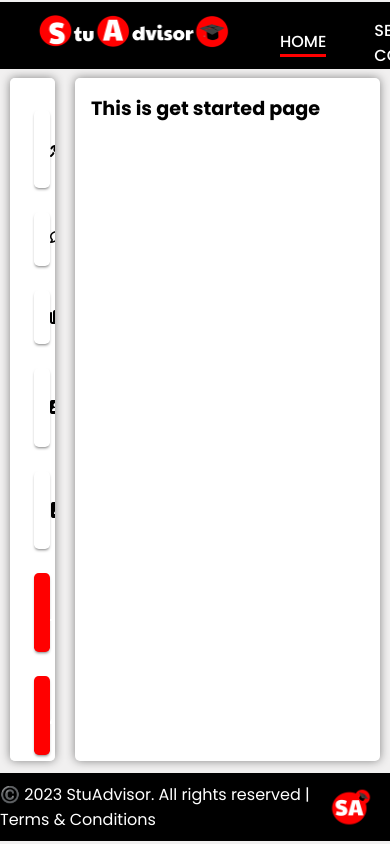
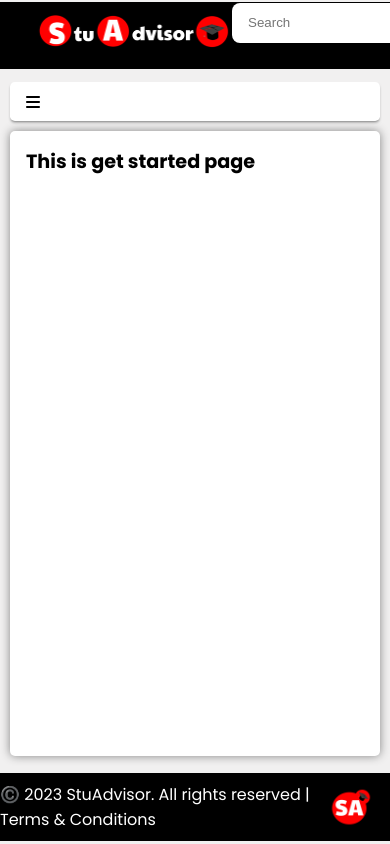
Before and after one commit to girrajkushwahin/stuadvisor, a React (Create React App) app in the folder client/: page / in a window 390 px wide. Built offline with nearby package versions, Linux system fonts and the light colour scheme.

Commit message:
media queries added for main content

```diff
--- a/client/src/components/GetStarted.jsx
+++ b/client/src/components/GetStarted.jsx
@@ -3,7 +3,7 @@ import React from 'react';
 const GetStarted = () => {
   return (
     <>
-        <h1>This is get started page</h1>
+      <h1>This is get started page</h1>
     </>
   )
 }
--- a/client/src/components/NavBar.jsx
+++ b/client/src/components/NavBar.jsx
@@ -14,9 +14,12 @@ const NavBar = () => {
                         {navitems.map((elem, ind) => <NavLink to={elem.path} className='li-item' key={ind}>{elem.key}</NavLink>)}
                     </ul>
                 </div>
-                <div className="search-box">
-                    <input type="text" placeholder='Search ' />
-                    <button className='search-btn'><i className="fa-solid fa-magnifying-glass"></i></button>
+                <div className="left-nav">
+                    <div className="search-box">
+                        <input type="text" placeholder='Search ' />
+                        <button className='search-btn'><i className="fa-solid fa-magnifying-glass"></i></button>
+                    </div>
+                    <div className="humberger-icon-nav"><i class="fa-solid fa-bars"></i></div>
                 </div>
             </div>
         </>
--- a/client/src/components/Template.jsx
+++ b/client/src/components/Template.jsx
@@ -17,6 +17,7 @@ const Template = () => {
         <NavBar />
         <div className="main-content">
           <SideBar setData={sidebarData} />
+          <div className="hamburger-icon"><i class="fa-solid fa-bars"></i></div>
           <Outlet context={{ key: getData }} />
         </div>
         <Footer />
--- a/client/src/index.js
+++ b/client/src/index.js
@@ -3,6 +3,7 @@ import ReactDOM from 'react-dom/client';
 import { BrowserRouter as Router } from 'react-router-dom';
 import './layout.css';
 import './pages.css';
+import './mediaqueries.css';
 
 import App from './App';
 
--- a/client/src/layout.css
+++ b/client/src/layout.css
@@ -176,6 +176,12 @@ p{
 .nav-bar .search-box .search-btn:hover i {
   color: var(--dark-red-1);
 }
+.humberger-icon-nav{
+  display: none;
+}
+/* @media screen and (max-width: 1100px){
+  .nav
+} */
 
 .footer-container {
   position: fixed;
@@ -206,7 +212,9 @@ p{
 .main-right{
   overflow: auto;
 }
-
+.hamburger-icon{
+  display: none;
+}
 /* **************************************** SideBar *************************************************** */
 .side-ul {
   margin-top: var(--md-1);
--- /dev/null
+++ b/client/src/mediaqueries.css
@@ -0,0 +1,42 @@
+/* ***************** LESS THEN THE 1224PX WIDTH SIZE */
+@media screen and (max-width : 1224px) {
+    .main-left{
+        display: none;
+    }
+    .main-right{
+        /* width: 589%; */
+        /* height: calc(100vh - 18vh); */
+        /* margin-top: 2.5rem; */
+        height: calc(100vh - 26vh);
+        /* margin-bottom: 2rem; */
+
+    }
+    .main-content{
+        margin-top: 8vh;
+
+        grid-template-columns: none;
+        grid-template-rows: 1fr 12fr;
+    }
+    .hamburger-icon{
+        display: flex;
+        margin-top: .9rem;
+        margin-left: 10px;
+        margin-right: 10px;
+        background: var(--white);
+        box-shadow: 0 2px 3px -1px rgba(0, 0, 0, 0.5);
+        border-radius: .3rem;
+        align-items: center;
+        padding-left: 1rem;
+
+    }
+}
+
+/* ***************** LESS THEN THE 1030PX WIDTH SIZE */
+@media screen and (max-width : 1030px) {
+    .nav-container .mid-link{
+        display: none;
+    }
+    .humberger-icon-nav{
+        display: inline-block;
+    }
+}
```
